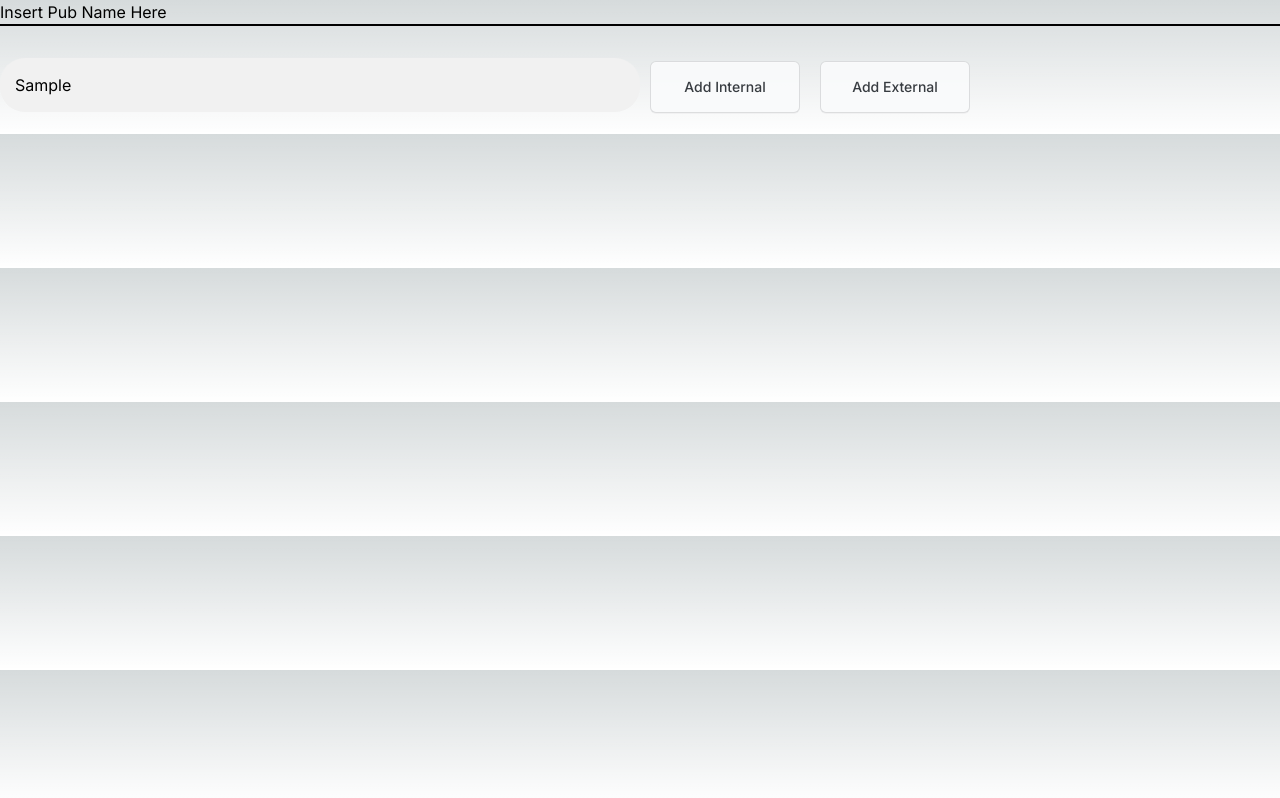
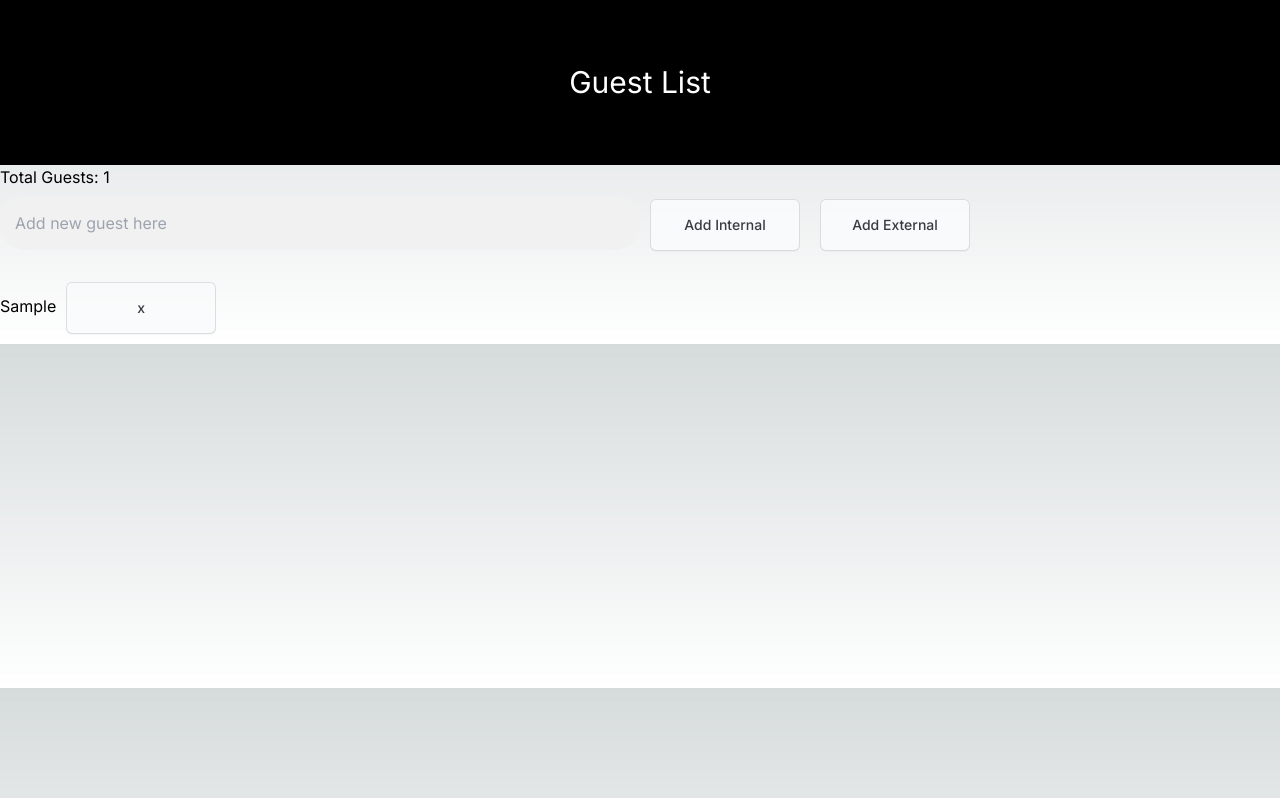
Before and after one commit to neonguyen-dev/the-coffin, a Next.js app: page /live in a window 1280 px wide. Both pictures are taken after typing "Sample" into the empty fields and a click on the button "Add Internal". Built offline with nearby package versions, Linux system fonts and the light colour scheme.

Commit message:
developed guest list functionality, still needs to be connected and persist

```diff
--- a/src/app/views/livePubView.jsx
+++ b/src/app/views/livePubView.jsx
@@ -1,10 +1,52 @@
+import {useState} from 'react';
+
 export default function LivePub(props){
+    const[guest, setGuest] = useState('');
+    const[guestsArray, setGuestsArray] = useState([]);
+    const[totalGuests, setTotalGuests] = useState(0);
+
+    const inputChange = (e) => {
+        setGuest(e.target.value);
+    };
+
+    const inputSubmit = (e) => {
+        e.preventDefault();
+        if (guest.trim()){
+            setGuestsArray([...guestsArray, guest]);
+            setGuest('');
+            setTotalGuests(totalGuests + 1);
+        }
+    };
+
+    const handleDelete = (index) => {
+        setGuestsArray(guestsArray.filter((_,i) => i !== index));
+        setTotalGuests(totalGuests - 1);
+    };
+
+
+
     return(
-        <div>Insert Pub Name Here
-            <hr></hr>
-            <input type = "text"></input>
-            <button className = "simpleButton">Add Internal</button>
-            <button className = "simpleButton">Add External</button>
+        <div>
+            <h1 className="header">Guest List</h1>
+            <p>Total Guests: {totalGuests}</p>
+            <form onSubmit={inputSubmit}>
+                <input
+                type = "text"
+                value={guest}
+                onChange={inputChange}
+                placeholder="Add new guest here">
+                </input>
+                <button className = "simpleButton">Add Internal</button>
+                <button className = "simpleButton">Add External</button>
+            </form>
+            <ul>
+                {guestsArray.map((guest, index) => (
+                    <li key={index}>
+                        {guest}
+                        <button className="simpleButton" onClick={() => handleDelete(index)}>x</button>
+                    </li>
+                ))}
+            </ul>
         </div>
 
     );
```
